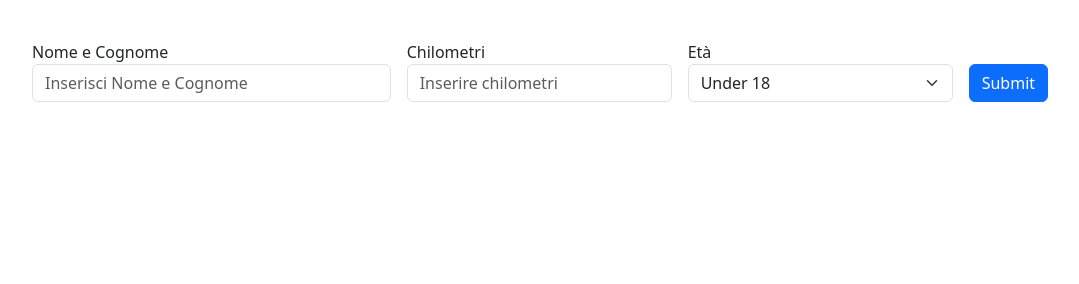
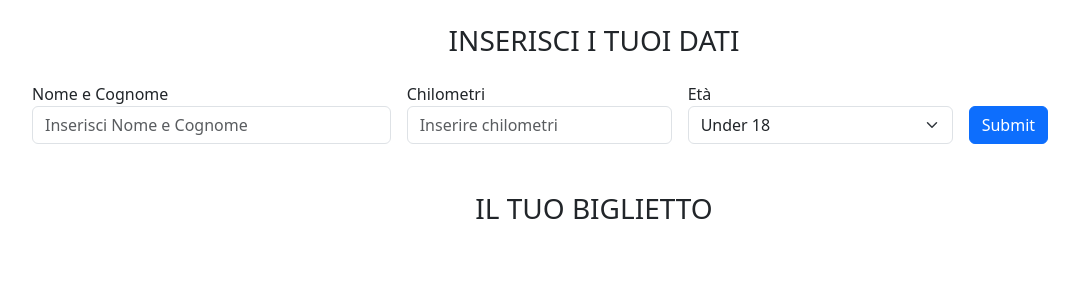
Before and after one commit to Pietroo03/js-biglietto-treno-form, a plain HTML site: page index.html in a window 1280 px wide. Shown: the whole page, without its empty margins (46-1125 px from the left). Drawn offline with nearby package versions, Linux system fonts and the light colour scheme.

Commit message:
add details

```diff
--- a/index.html
+++ b/index.html
@@ -14,6 +14,7 @@
 
     <div class="container py-4">
         <div class="row">
+            <h3 class="text-center">INSERISCI I TUOI DATI</h3>
             <form class="row gy-2 gx-3 justify-content-center align-items-end">
                 <div class="col-4">
                   <label class="" for="nameSurname">Nome e Cognome</label>
@@ -39,6 +40,12 @@
                 </div>
               </form>
         </div>
+        <div class="row py-5">
+            <h3 class="text-center">IL TUO BIGLIETTO</h3>
+            <div class="col-12 ticket">
+
+            </div>
+        </div>
     </div>
 
 
```
